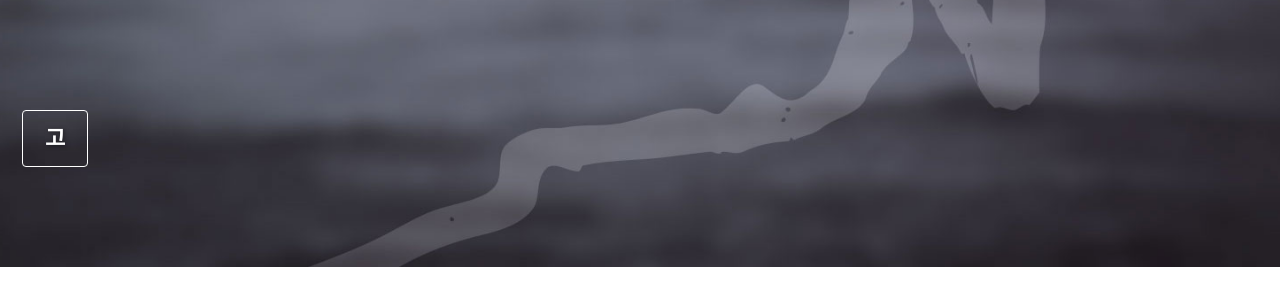
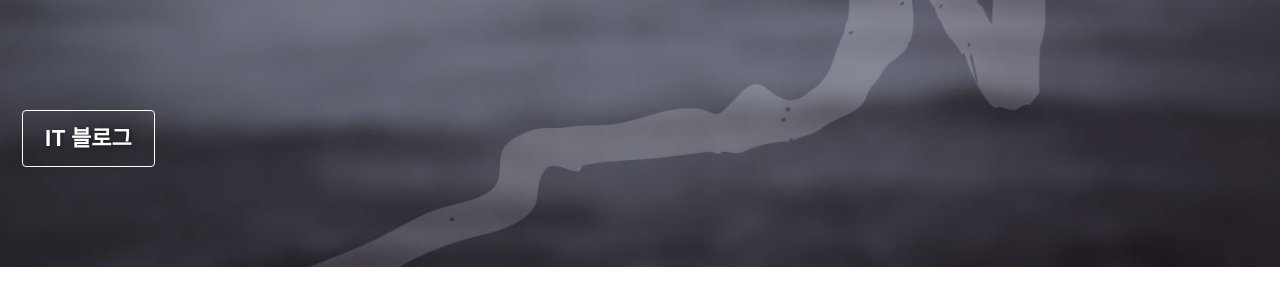
Before and after one commit to pormaj/pormaj.github.io, a Jekyll site: the page built from _pages/home.md, in a window 1280 px wide. Shown: the part 297-597 px from the top of the page. Built offline with Jekyll 4.4.1, drawn with Linux system fonts in a browser that asks for light colours.

Commit message:
Update home.md

```diff
--- a/_pages/home.md
+++ b/_pages/home.md
@@ -4,7 +4,7 @@ permalink: /
 header:
   overlay_color: "#5e616c"
   overlay_image: mm-home-page-feature.jpg
-  cta_label: "<!--<i class='fa fa-download'></i>--> 고"
+  cta_label: "<!--<i class='fa fa-download'></i>--> IT 블로그"
   cta_url: "/docs/quick-start-guide/"
   caption:
 excerpt: '여기는 메인입니다. <br /> <small></small><br /><br /> {::nomarkdown}{:/nomarkdown}'
```
